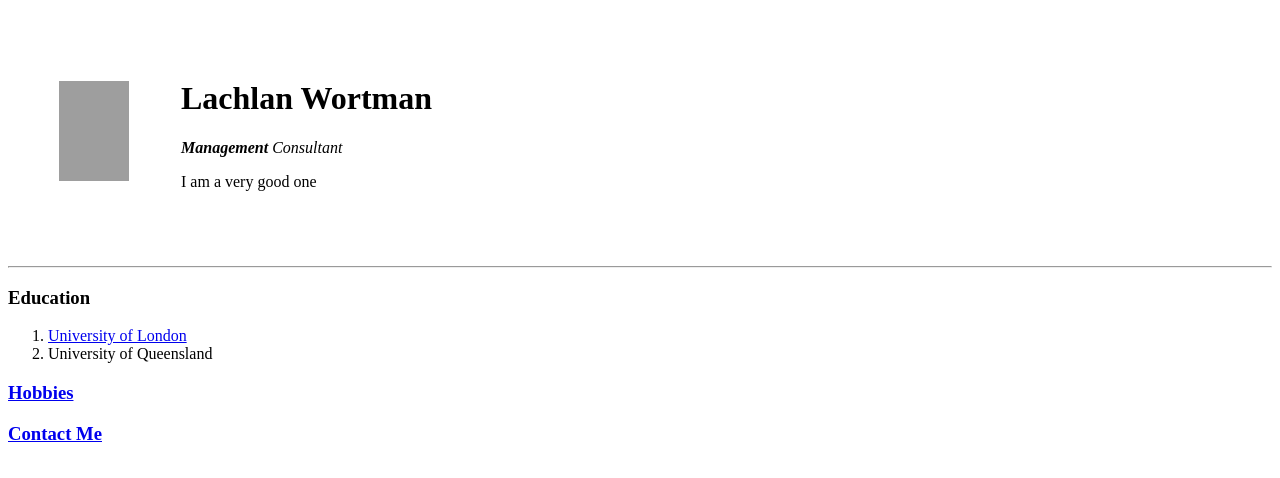
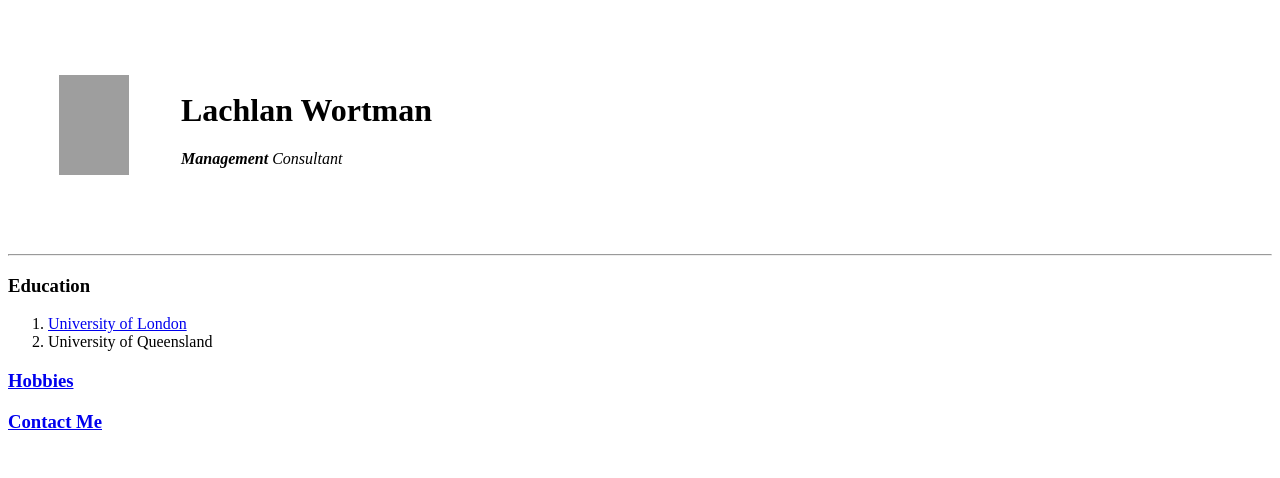
Before and after one commit to tulliusgroup/test, a plain HTML site: page index.html in a window 1280 px wide. Drawn offline with Linux system fonts and the light colour scheme; grey boxes are pictures that could not be loaded.

Commit message:
Update index.html

```diff
--- a/index.html
+++ b/index.html
@@ -12,7 +12,7 @@
       <td><p><img src="D:\Dropbox\University\Web Development Training\Web Development\HTML - Personal Site\LachlanWortman-1837.jpg", width="70", height="100" alt="Lachlan Profile Picture"></p></td>
       <td><h1>Lachlan Wortman</h1>
         <p><em><strong>Management</strong> Consultant</em></p>
-        <p>I am a very good one</p>
+        <p></p>
       </td>
     </tr>
   </table>
```
